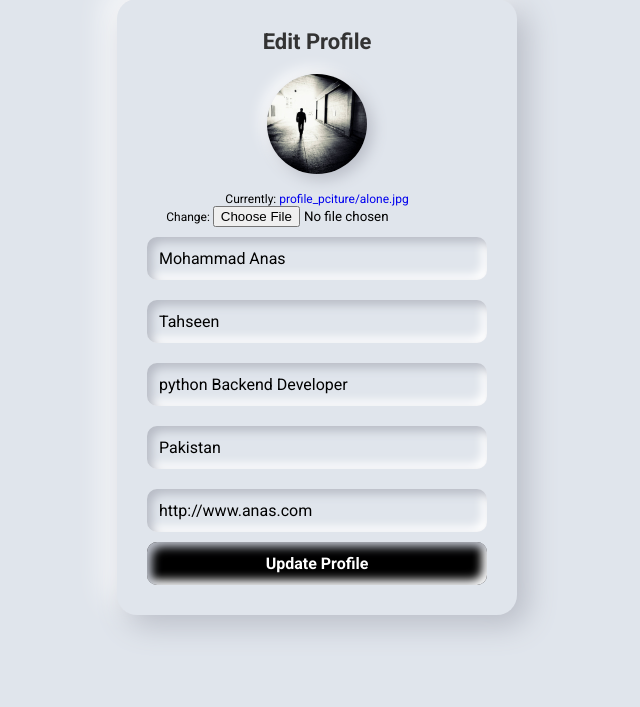
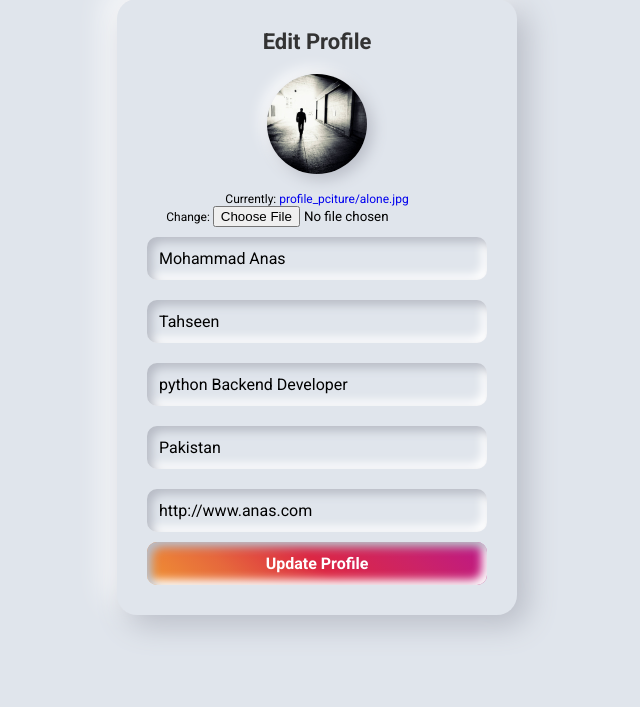
Before and after one commit to MohammadAnasTahseen/Django-Instagram-Clone, a Django app: page /users/edit_profile/ in a window 1280 px wide, with the pointer over the restyled element. Shown: the part 113-820 px from the top of the page, without its empty margins (323-963 px from the left). Run offline with Django 4.2, Linux system fonts and the light colour scheme; a user stored in the database is signed in; data comes from the database, SQL or seed files in the repository; some libraries are stand-ins or nearby versions.

Commit message:
edit profile actions

```diff
--- a/templates/User_Templates/edit_profile.html
+++ b/templates/User_Templates/edit_profile.html
@@ -73,10 +73,12 @@
 }
 
 .form-btn:hover {
-  background: #000; /* Black background on hover */
+  /* background: #000; Black background on hover */
   color: #fff; /* White text on hover */
   /* box-shadow: none; Remove shadow for a pressed effect */
   box-shadow: inset 5px 5px 10px #b8bcc6, inset -5px -5px 10px #ffffff;
+  background: linear-gradient(45deg, #f09433, #e6683c, #dc2743, #cc2366, #bc1888); /* Instagram gradient */
+
 }
     .profile-picture {
       width: 100px;
```
